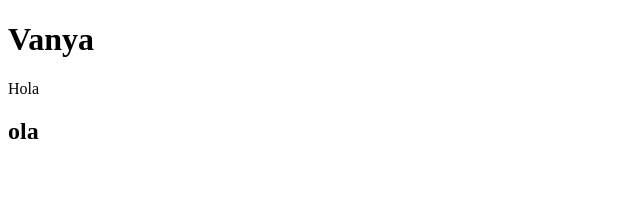
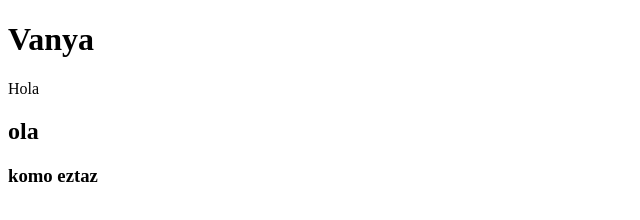
Before and after one commit to AbelGod27/Libreria_va, a plain HTML site: page index.html in a window 1280 px wide. Shown: the whole page, without its empty margins (0-640 px from the left). Drawn offline with Linux system fonts and the light colour scheme.

Commit message:
modificacion

```diff
--- a/index.html
+++ b/index.html
@@ -9,5 +9,6 @@
     <h1>Vanya</h1>
     <p>Hola</p>
     <h2>ola</h2>
+    <h3>komo eztaz</h3>
 </body>
 </html>
```
